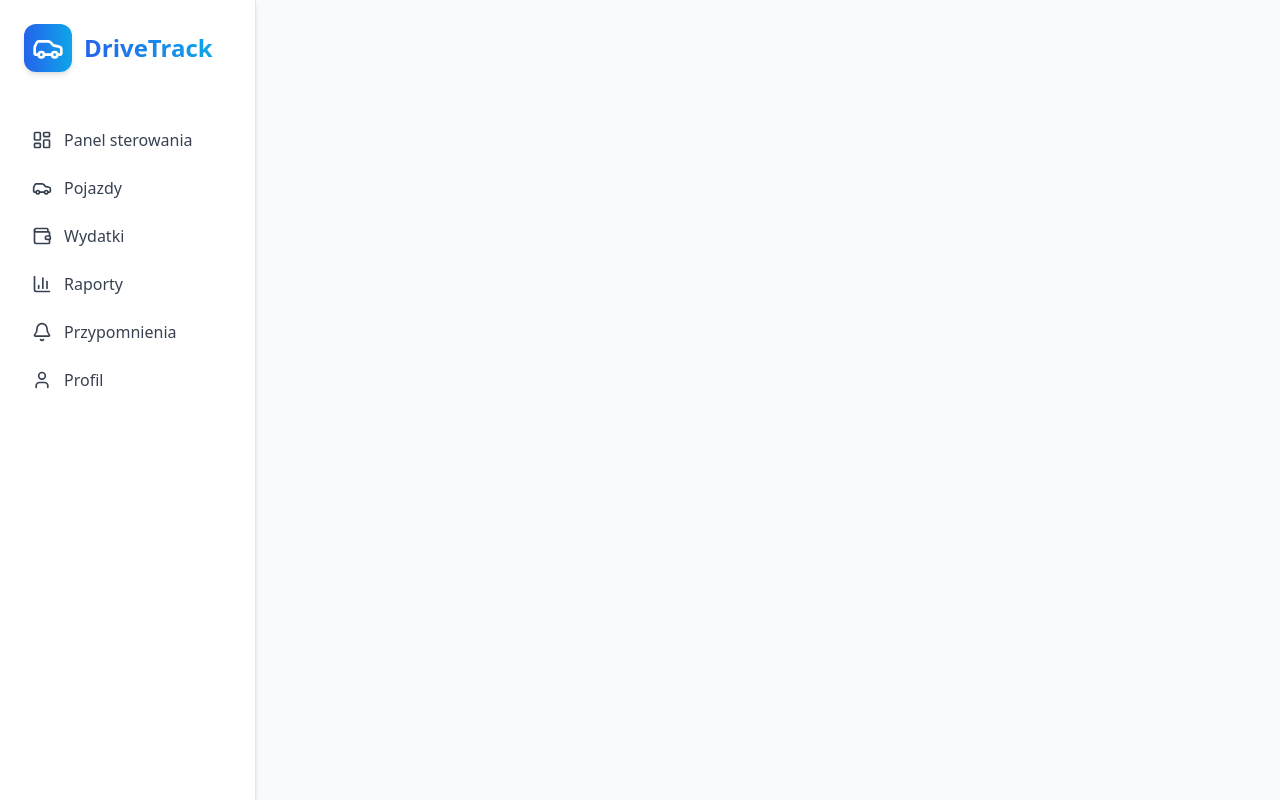
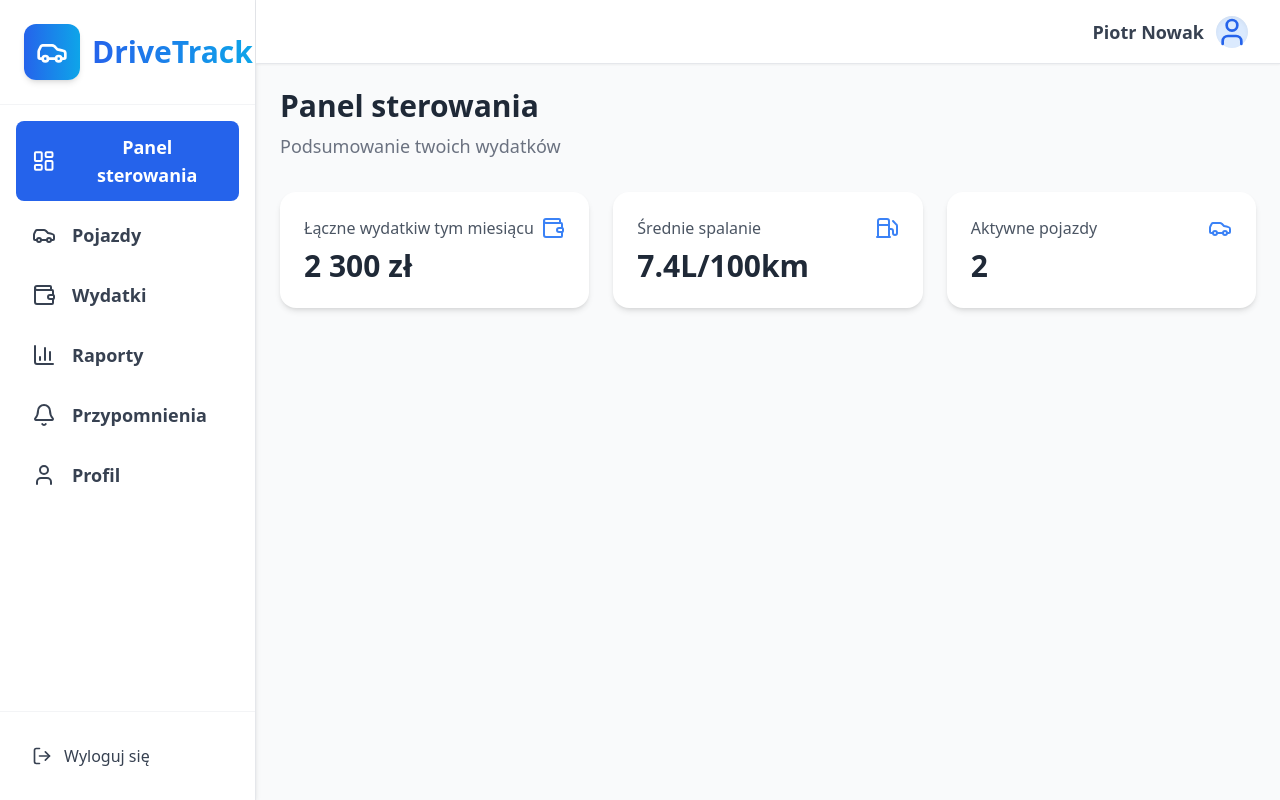
Before and after one commit to PNowakPolsl/Bachelor-DriveTrack, a React (Vite) app in the folder drivetrack/: page /dashboard in a window 1280 px wide. Built offline with nearby package versions, Linux system fonts and the light colour scheme.

Commit message:
Topbar + początek panelu sterowania

```diff
--- a/drivetrack/src/components/Sidebar.tsx
+++ b/drivetrack/src/components/Sidebar.tsx
@@ -1,51 +1,73 @@
-import { LayoutDashboard, Car, Wallet, BarChart3, Bell, User} from "lucide-react";
+import { LayoutDashboard, Car, Wallet, BarChart3, Bell, User, LogOut } from "lucide-react";
+import { useNavigate, useLocation } from "react-router-dom";
 
 export default function Sidebar(){
+    const navigate = useNavigate();
+    const location = useLocation();
+
     return(
-        <aside className="w-64 min-h bg-white border-r border-gray-200 shadow-md">
-            <div className="p-6 flex items-center gap-3">
-                <div className="px-2 py-2 bg-gradient-to-r from-blue-600 to-sky-500 border-blue-100 shadow-md  rounded-xl">
+        <aside className="w-64 min-h-screen bg-white border-r border-gray-200 shadow-md flex flex-col justify-between">
+            <div>
+                <div className="p-6 flex items-center gap-3 border-b border-gray-100">
+                    <div className="px-3 py-3 bg-gradient-to-r from-blue-600 to-sky-500 border-blue-100 shadow-md  rounded-xl">
                         <Car className="w-8 h-8 text-white " />
                     </div>
-                <h2 className="text-2xl font-bold bg-gradient-to-r from-blue-600 to-sky-500 bg-clip-text text-transparent">
+                    <h2 className="text-3xl font-bold bg-gradient-to-r from-blue-600 to-sky-500 bg-clip-text text-transparent">
                         DriveTrack
                     </h2>
                 </div>
 
-            <nav className="mt-6 flex flex-col gap-2 px-4 text-gray-700 font-medium">
-                <button className="flex items-center gap-3 px-4 py-2 rounded-lg hover:bg-blue-50 hover:text-blue-600 transition">
-                    <LayoutDashboard className="w-5 h-5" />
+                <nav className="mt-4 text-lg flex flex-col gap-2 px-4 text-gray-700 font-semibold">
+                    <button
+                        onClick={() => navigate("/dashboard")}
+                        className={"flex items-center gap-4 px-4 py-3 rounded-lg transition " +
+                            (location.pathname === "/dashboard"
+                                ? "bg-blue-600 text-white"
+                                : "hover:bg-blue-50 hover:text-blue-600"
+                            )
+                        }
+                        >
+                        <LayoutDashboard className="w-6 h-6" />
                         <span>Panel sterowania</span>
                     </button>
 
-                <button className="flex items-center gap-3 px-4 py-2 rounded-lg hover:bg-blue-50 hover:text-blue-600 transition">
-                    <Car className="w-5 h-5" />
+                    <button className="flex items-center gap-4 px-4 py-3 rounded-lg hover:bg-blue-50 hover:text-blue-600 transition">
+                        <Car className="w-6 h-6" />
                         <span>Pojazdy</span>
                     </button>
 
-                <button className="flex items-center gap-3 px-4 py-2 rounded-lg hover:bg-blue-50 hover:text-blue-600 transition">
-                    <Wallet className="w-5 h-5" />
+                    <button className="flex items-center gap-4 px-4 py-3 rounded-lg hover:bg-blue-50 hover:text-blue-600 transition">
+                        <Wallet className="w-6 h-6" />
                         <span>Wydatki</span>
                     </button>
 
-                <button className="flex items-center gap-3 px-4 py-2 rounded-lg hover:bg-blue-50 hover:text-blue-600 transition">
-                    <BarChart3 className="w-5 h-5" />
+                    <button className="flex items-center gap-4 px-4 py-3 rounded-lg hover:bg-blue-50 hover:text-blue-600 transition">
+                        <BarChart3 className="w-6 h-6" />
                         <span>Raporty</span>
                     </button>
 
-                <button className="flex items-center gap-3 px-4 py-2 rounded-lg hover:bg-blue-50 hover:text-blue-600 transition">
-                    <Bell className="w-5 h-5" />
+                    <button className="flex items-center gap-4 px-4 py-3 rounded-lg hover:bg-blue-50 hover:text-blue-600 transition">
+                        <Bell className="w-6 h-6" />
                         <span>Przypomnienia</span>
                     </button>
 
-                <button className="flex items-center gap-3 px-4 py-2 rounded-lg hover:bg-blue-50 hover:text-blue-600 transition">
-                    <User className="w-5 h-5" />
+                    <button className="flex items-center gap-4 px-4 py-3 rounded-lg hover:bg-blue-50 hover:text-blue-600 transition">
+                        <User className="w-6 h-6" />
                         <span>Profil</span>
                     </button>
                 </nav>
+            </div>
+
+            <div className="px-4 py-6 border-t border-gray-100">
+                <button
+                    onClick={() => navigate("/")}
+                    className="flex items-center gap-3 px-4 py-2 w-full rounded-lg font-medium text-gray-700 hover:bg-red-50 hover:text-red-600 transition"
+                >
+                    <LogOut className="w-5 h-5" />
+                    <span>Wyloguj się</span>
+                </button>
+            </div>
         </aside>
 
-
     )
-
 }
--- /dev/null
+++ b/drivetrack/src/components/Topbar.tsx
@@ -0,0 +1,16 @@
+import { User } from "lucide-react";
+
+export default function Topbar() {
+  return (
+    <header className="w-full h-16 bg-white border-b border-gray-200 shadow-sm flex items-center justify-end px-8">
+        <div className="flex items-center gap-3">
+            <p className="text-gray-700 font-semibold text-lg">
+                Piotr Nowak
+            </p>
+            <div className="w-10-h-10 rounded-full bg-blue-100 flex items-center justify-center shadow-inner">
+                <User className="w-8 h-8 text-blue-600" />
+            </div>
+        </div>
+    </header>
+  );
+}
--- a/drivetrack/src/pages/Dashboard.tsx
+++ b/drivetrack/src/pages/Dashboard.tsx
@@ -1,11 +1,64 @@
 import Sidebar from "../components/Sidebar";
+import Topbar from "../components/Topbar";
+import { Wallet, Fuel, Car } from "lucide-react";
 
 export default function Dashboard() {
-
 
   return (
     <div className="min-h-screen bg-gray-50 flex">
       <Sidebar />
+      <div className="flex flex-col flex-1">
+        <Topbar />
+
+        <main className="p-6">
+          <h1 className="text-3xl font-bold text-gray-800">
+            Panel sterowania
+          </h1>
+          <p className="text-gray-500 text-lg mt-2">
+            Podsumowanie twoich wydatków
+          </p>
+          <div className="grid grid-cols-1 md:grid-cols-3 gap-6 mt-8">
+
+            <div className="bg-white rounded-2xl shadow-md p-6 relative">
+              <div className="absolute top-6 right-6 text-blue-500">
+                <Wallet className="w-6 h-6" />
+              </div>
+              <h3 className="text-gray-600 font-medium">
+                Łączne wydatkiw tym miesiącu
+              </h3>
+              <p className="text-3xl font-bold text-gray-800 mt-2">
+                2 300 zł
+              </p>
+            </div>
+
+            <div className="bg-white rounded-2xl shadow-md p-6 relative">
+              <div className="absolute top-6 right-6 text-blue-500">
+                <Fuel className="w-6 h-6" />
+              </div>
+              <h3 className="text-gray-600 font-medium">
+                Średnie spalanie
+              </h3>
+              <p className="text-3xl font-bold text-gray-800 mt-2">
+                7.4L/100km
+              </p>
+            </div>
+
+            <div className="bg-white rounded-2xl shadow-md p-6 relative">
+              <div className="absolute top-6 right-6 text-blue-500">
+                <Car className="w-6 h-6" />
+              </div>
+              <h3 className="text-gray-600 font-medium">
+                Aktywne pojazdy
+              </h3>
+              <p className="text-3xl font-bold text-gray-800 mt-2">
+                2
+              </p>
+            </div>
+          </div>
+
+
+        </main>
+      </div>
     </div>
   );
 }
```
Lines whose indentation alone changed are shown as unchanged.
